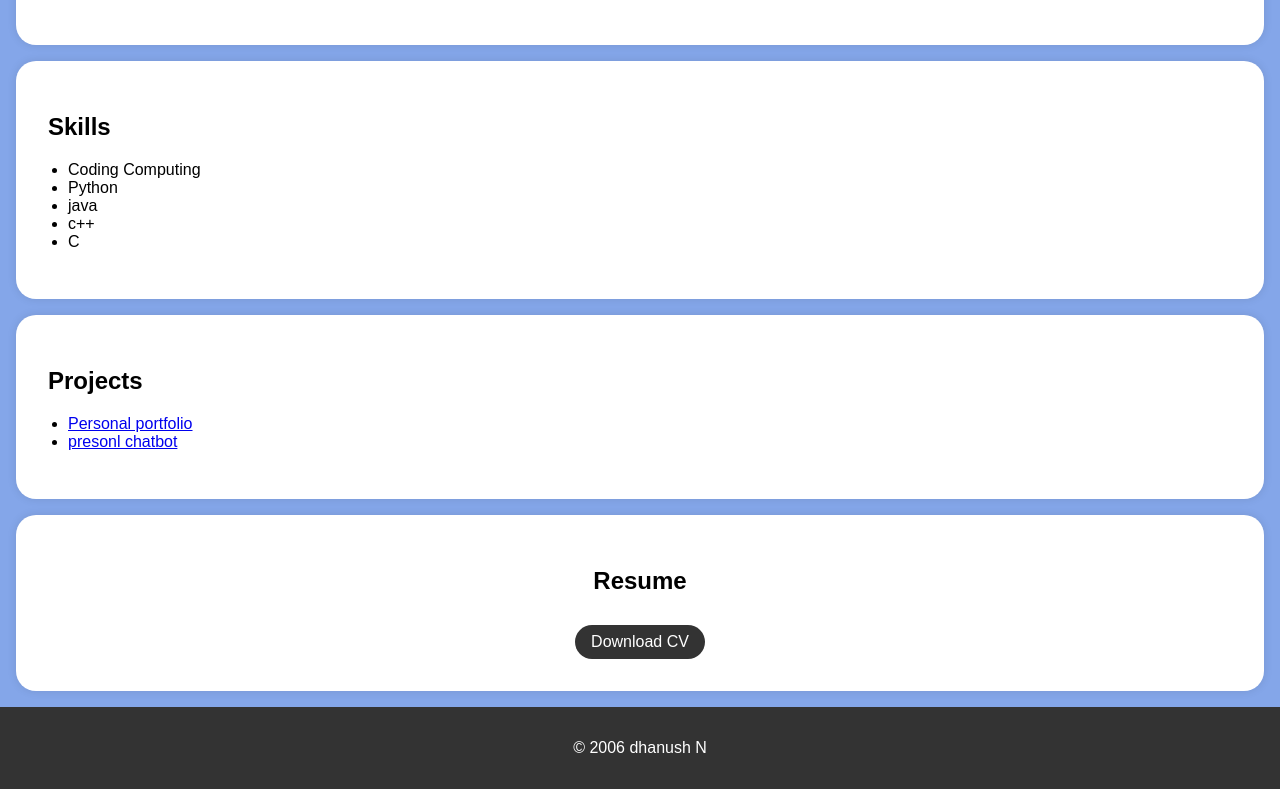
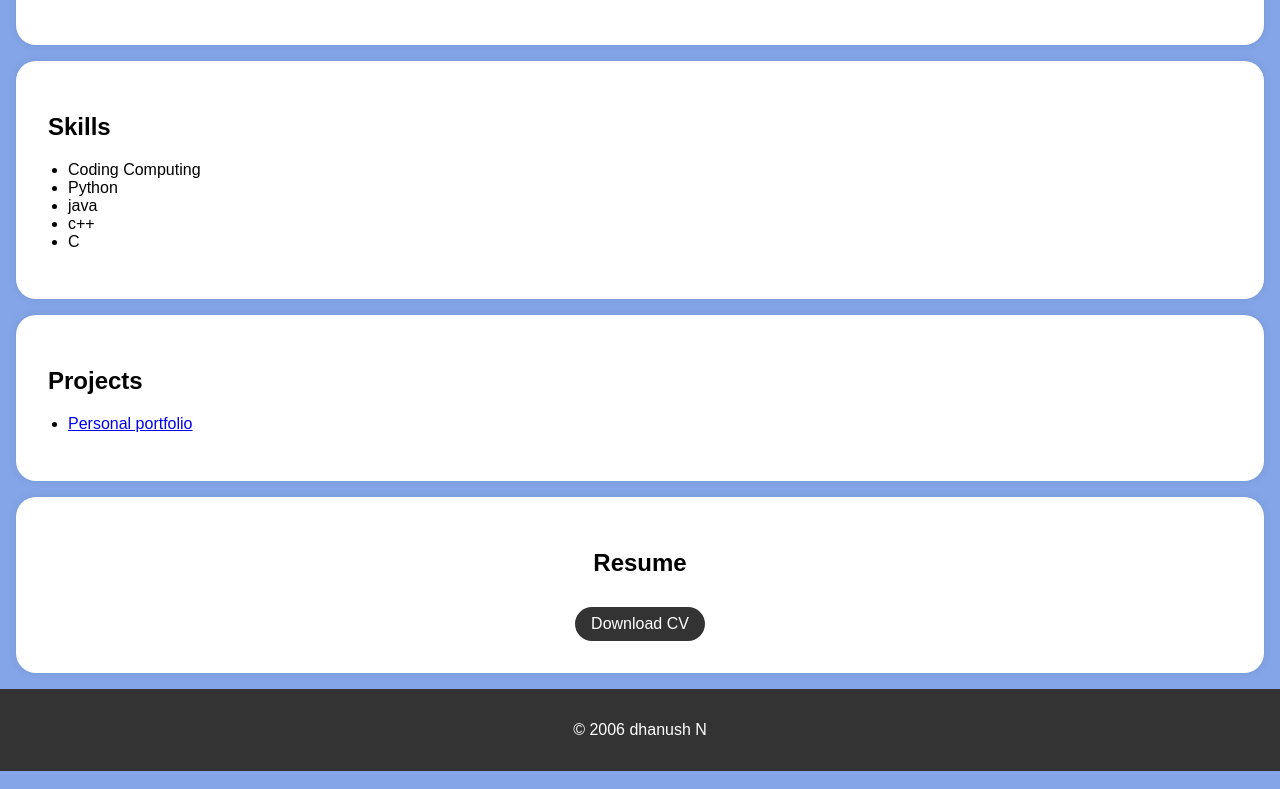
Before and after one commit to dhanush179/Digitalportfolio-, a plain HTML site: page index.html in a window 1280 px wide. Shown: the part 567-1356 px from the top of the page. Drawn offline with Linux system fonts and the light colour scheme.

Commit message:
Update index.html

```diff
--- a/index.html
+++ b/index.html
@@ -149,7 +149,6 @@
             <h2>Projects</h2>
             <ul>
                 <li><a href="#">Personal portfolio</a></li>
-                <li><a href="#">presonl chatbot</a></li>
                 <!-- Add more project links here -->
             </ul>
         </div>
```
